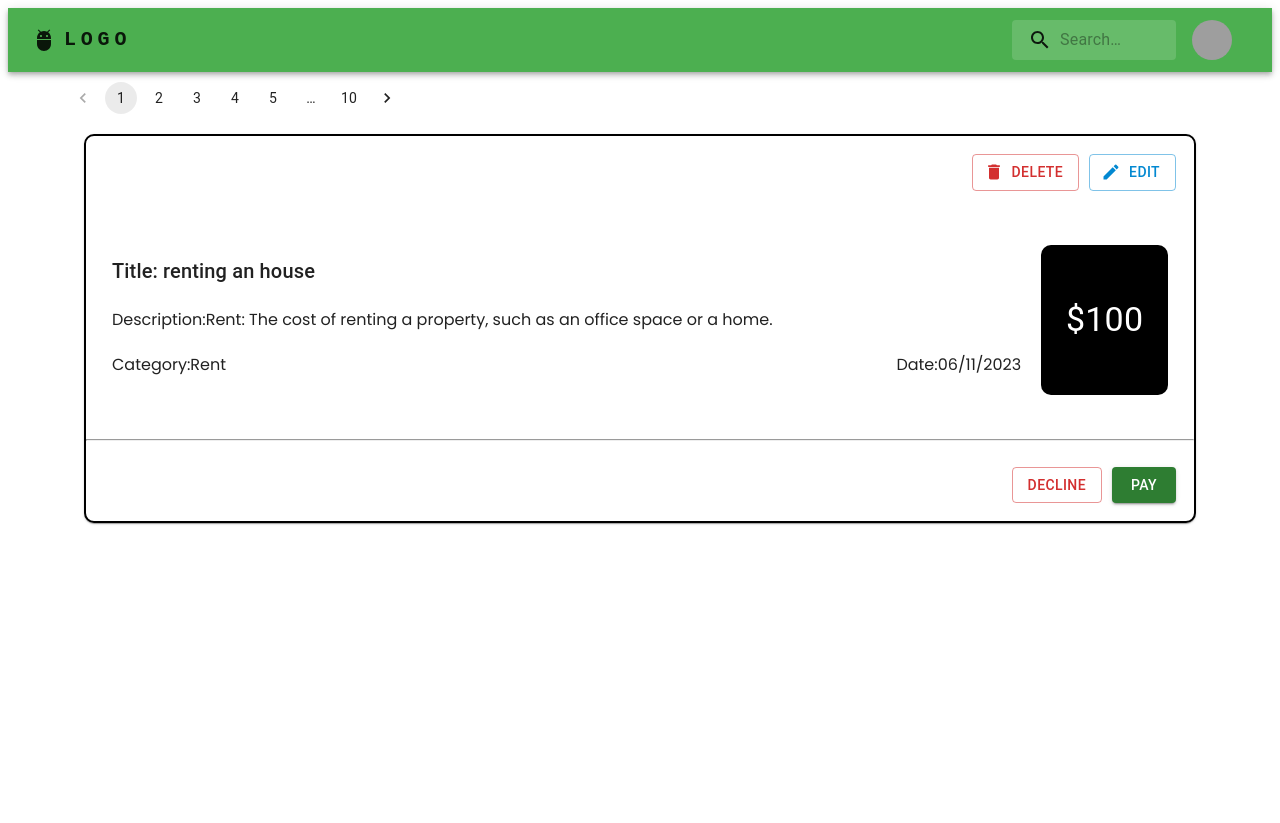
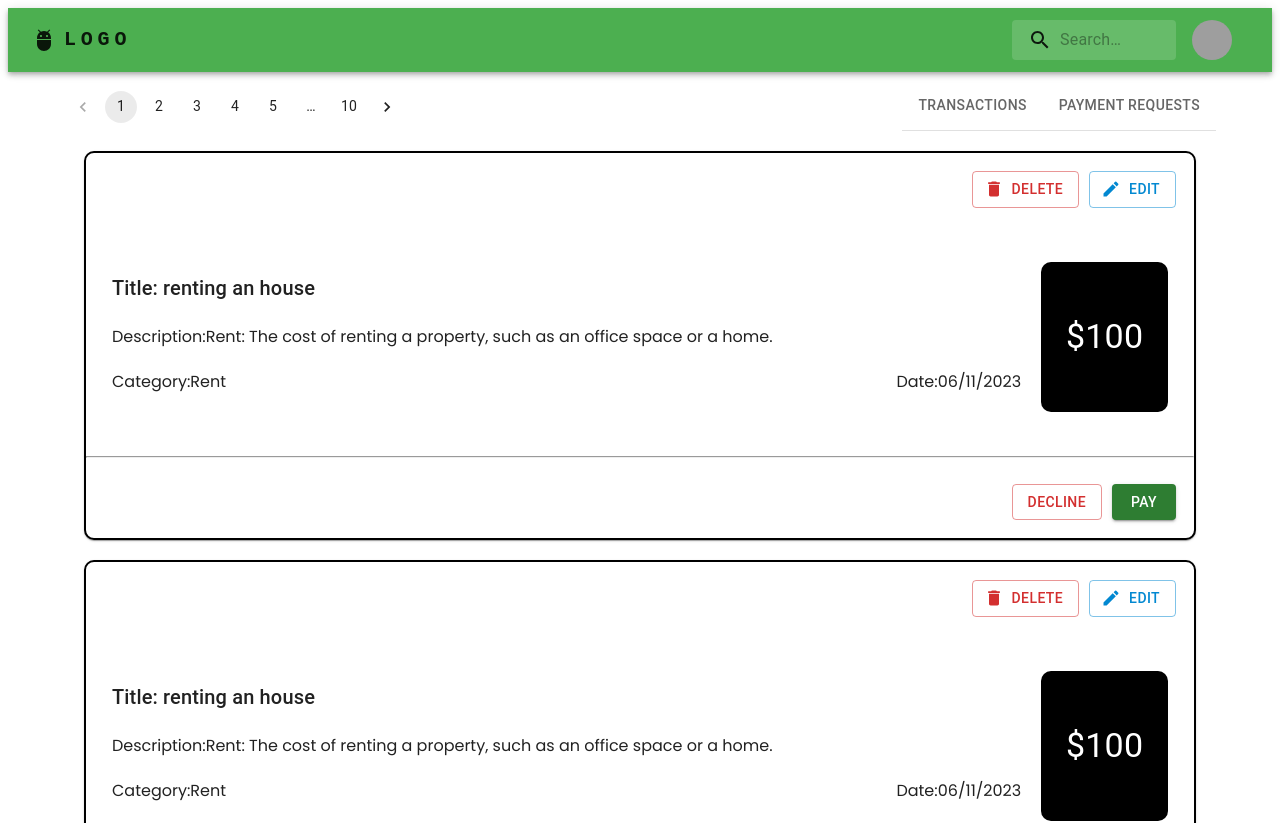
Before and after one commit to Mayank-MP05/vasooli-2.0-nextjs-frontend, a Next.js app: page / in a window 1280 px wide. Shown: the top 823 px of the page. Before the commit the page ends 800 px from the top, so only its background shows below. Built offline with nearby package versions, Linux system fonts and the light colour scheme; grey boxes are pictures that could not be loaded.

Commit message:
bugfix || Added two tabs for transactions and payment requests added

```diff
--- a/pages/index.tsx
+++ b/pages/index.tsx
@@ -1,3 +1,4 @@
+import { useState, useEffect } from "react";
 import Head from "next/head";
 import Image from "next/image";
 import { Inter } from "next/font/google";
@@ -9,13 +10,21 @@ import ResponsiveAppBar from "@/components/common/top-navbar";
 const { RxUpdateTheme } = uiControlsActions;
 import Button from "@mui/material/Button";
 import UserAuthModal from "@/components/common/login-modal";
-import { Container, Pagination, Box } from "@mui/material";
+import {
+  Box,
+  Typography,
+  Container,
+  Pagination,
+  Tabs,
+  Tab,
+} from "@mui/material";
 import TransactionCard from "@/components/transactions/transaction-card";
-
+import { RowDiv } from "@/components/common/styled-base-components";
 const inter = Inter({ subsets: ["latin"] });
 
 export default function Home() {
   const dispatch = useDispatch();
+  const [activeTab, setActiveTab] = useState("Home");
 
   const toggleThemeInRedux = () => {
     APIClient({
@@ -24,9 +33,13 @@ export default function Home() {
       payload: {},
       headers: {},
       successFn: () => {},
-      errorFn: (err) => {},
+      errorFn: (err: any) => {},
       finallyFn: () => {},
     });
+  };
+
+  const handleChange = (event: React.SyntheticEvent, newValue: string) => {
+    setActiveTab(newValue);
   };
 
   return (
@@ -46,9 +59,27 @@ export default function Home() {
       <UserAuthModal />
 
       <Container style={{ marginTop: "10px" }}>
-        <Pagination count={10} />
+        <RowDiv>
+          <Pagination count={10} />
+          <Box
+            sx={{ marginLeft: "auto", borderBottom: 1, borderColor: "divider" }}
+          >
+            <Tabs
+              variant="scrollable"
+              value={activeTab}
+              onChange={handleChange}
+            >
+              <Tab label="Transactions" />
+              <Tab label="Payment Requests" />
+            </Tabs>
+          </Box>
+        </RowDiv>
 
         <Box style={{ marginTop: "10px" }}>
+          <TransactionCard />
+          <TransactionCard />
+          <TransactionCard />
+          <TransactionCard />
           <TransactionCard />
         </Box>
       </Container>
```
